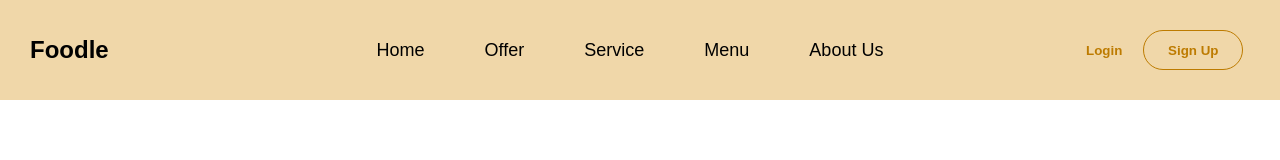
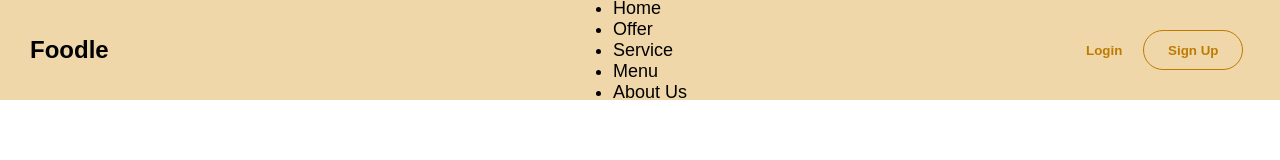
Before and after one commit to Parzivial96/simple, a plain HTML site: page index.html in a window 1280 px wide. Drawn offline with Linux system fonts and the light colour scheme.

Commit message:
modified:   index.html

```diff
--- a/index.html
+++ b/index.html
@@ -15,11 +15,13 @@
             Foodle
         </div>
         <div class="center-topbar">
-            <a>Home</a>
-            <a>Offer</a>
-            <a>Service</a>
-            <a>Menu</a>
-            <a>About Us</a>
+            <ul>
+                <li>Home</li>
+                <li>Offer</li>
+                <li>Service</li>
+                <li>Menu</li>
+                <li>About Us</li>
+            </ul>
         </div>
         <div class="right-topbar">
             <button class="login">
```
